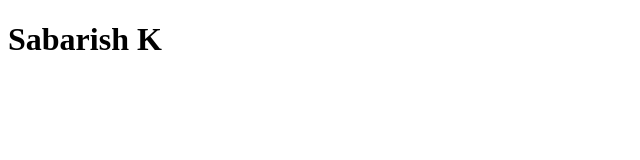
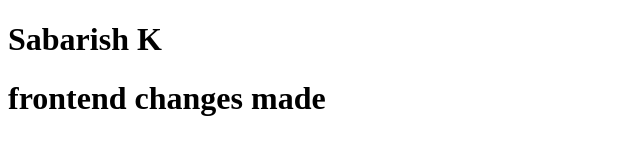
Before and after one commit to Sabarish2022/FirstRepo, a plain HTML site: page index.html in a window 1280 px wide. Shown: the whole page, without its empty margins (0-640 px from the left). Drawn offline with Linux system fonts and the light colour scheme.

Commit message:
feat : added some frontend code

```diff
--- a/index.html
+++ b/index.html
@@ -6,5 +6,6 @@
     </head>
     <body>
         <h1>Sabarish K</h1>
+        <h1>frontend changes made</h1>
     </body>
 </html>
```
